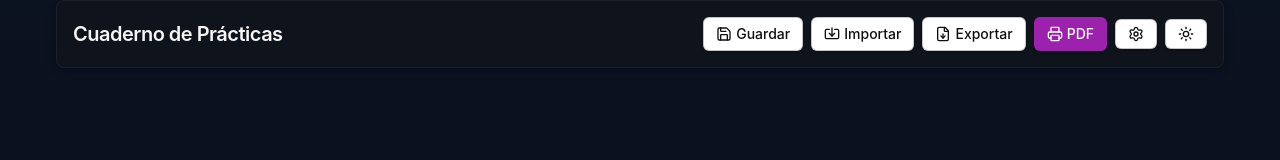
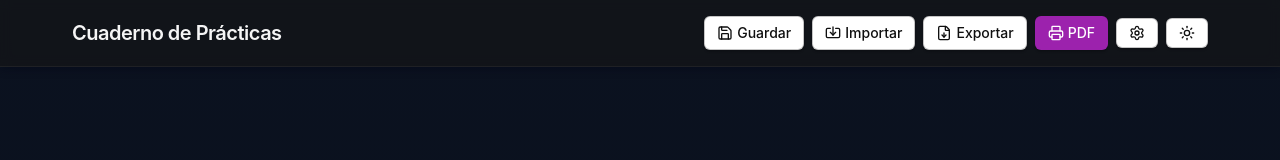
Before and after one commit to TermiSenpai/APP-Cuaderno-de-practicas, a React (Vite) app in the folder CuadernoPracticas/: page / in a window 1280 px wide. Shown: the top 160 px of the page. Built offline with nearby package versions, Linux system fonts and the light colour scheme; the HTML template or start-up script is replaced by a standard one.

Commit message:
header visible

```diff
--- a/CuadernoPracticas/src/App.tsx
+++ b/CuadernoPracticas/src/App.tsx
@@ -23,7 +23,7 @@ function App() {
   };
   return (
     <div className="app-root min-h-screen w-full overflow-x-hidden text-neutral-100 bg-[#0b0f1a] bg-gradient-to-b from-[#0b1220] to-[#0b0f1a]">
-      <div className="w-full max-w-[1200px] mx-auto px-4 min-h-screen flex flex-col">
+  <div className="w-full max-w-[1200px] mx-auto px-4 min-h-screen flex flex-col pt-20">
         <Header
           onSave={handleSave}
           onImport={handleImport}
--- a/CuadernoPracticas/src/Header.tsx
+++ b/CuadernoPracticas/src/Header.tsx
@@ -42,7 +42,11 @@ export default function Header({
   }, [theme]);
 
   return (
-    <header className="app-header sticky top-0 z-40 mb-6 flex items-center gap-3 rounded-lg border border-neutral-700/30 bg-neutral-900/40 p-4 shadow-sm backdrop-blur-sm">
+    // Fixed full-width header. An inner container keeps the same centered width
+    // as the app content (matching the App's max-w and padding).
+    <header className="app-header fixed top-0 left-0 right-0 z-50 border-b border-neutral-700/30 bg-neutral-900/60 shadow-sm backdrop-blur-sm">
+      <div className="w-full max-w-[1200px] mx-auto px-4">
+        <div className="flex items-center gap-3 p-4 rounded-b-lg">
           <div>
             <h1 className="text-xl font-semibold tracking-tight">{title ?? "Cuaderno de Prácticas"}</h1>
             {typeof totalHoras === "number" && (
@@ -113,6 +117,7 @@ export default function Header({
               <span className="sr-only">Alternar tema</span>
             </button>
           </div>
+        </div>
 
         {/* Simple settings panel placeholder */}
         {showSettings && (
@@ -121,6 +126,7 @@ export default function Header({
             <div className="text-xs opacity-70">Aquí puedes colocar opciones de configuración.</div>
           </div>
         )}
+      </div>
     </header>
   );
 }
```
Lines whose indentation alone changed are shown as unchanged.
